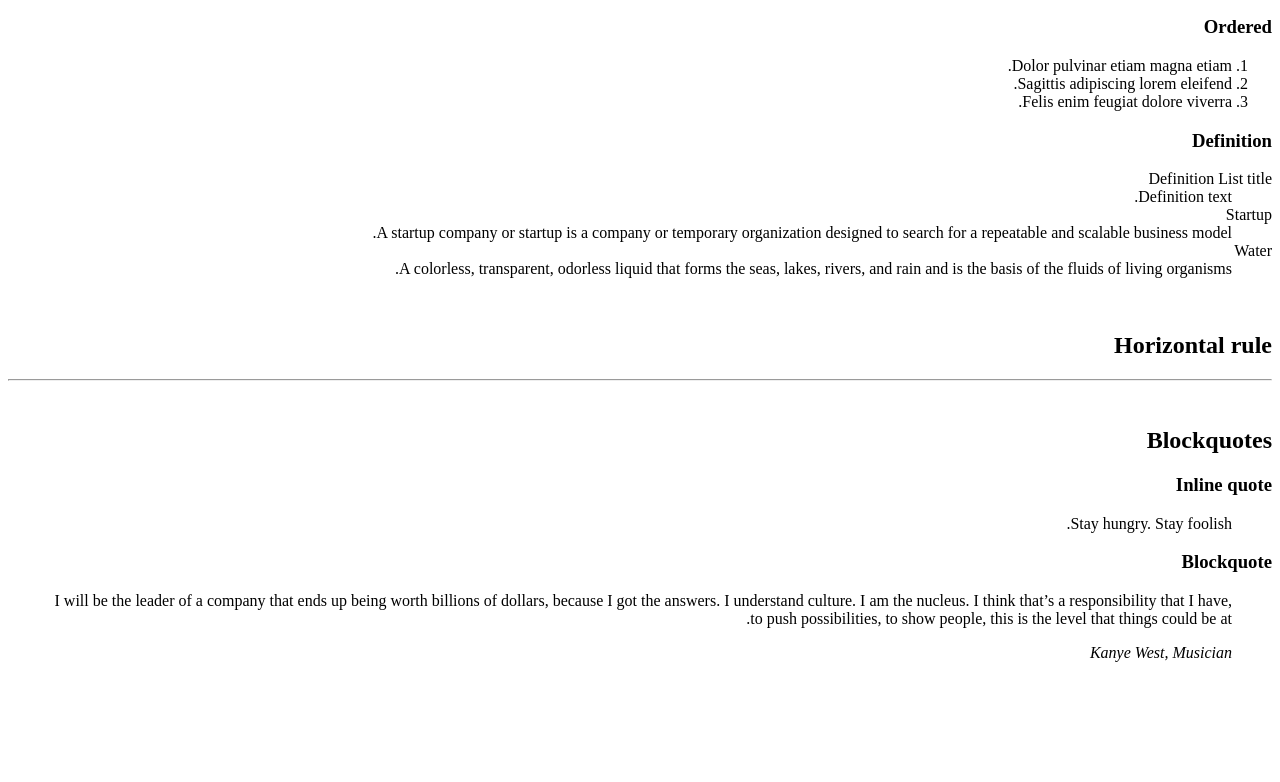
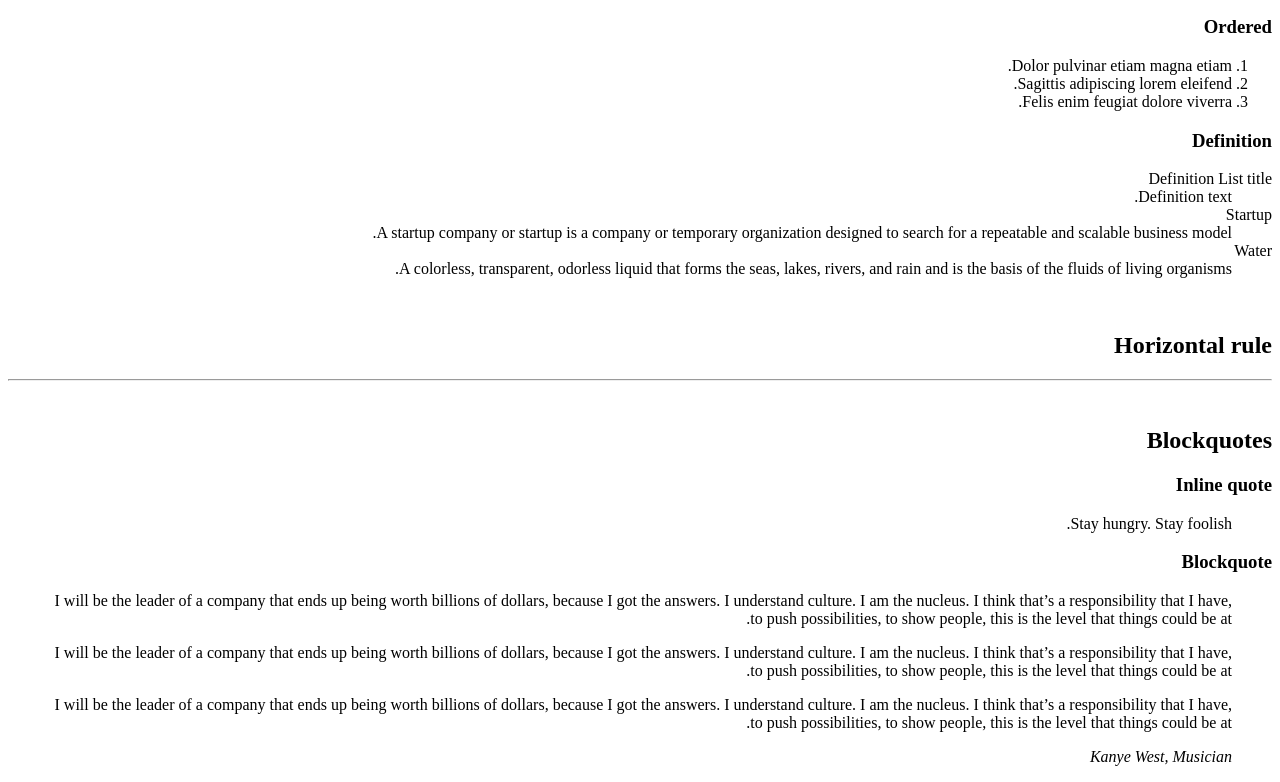
Before and after one commit to hugo-chilemme/holbertonschool-web_front_end, a plain HTML site: page html_advanced/30-styleguide.html in a window 1280 px wide. Shown: the part 650-1432 px from the top of the page. Before the commit the page ends 1328 px from the top, so only its background shows below. Drawn offline with Linux system fonts and the light colour scheme.

Commit message:
Task 30: blockquote

```diff
--- a/html_advanced/30-styleguide.html
+++ b/html_advanced/30-styleguide.html
@@ -96,6 +96,8 @@
                     <h3> Blockquote </h3>
                     <blockquote>
                         <p> I will be the leader of a company that ends up being worth billions of dollars, because I got the answers. I understand culture. I am the nucleus. I think that’s a responsibility that I have, to push possibilities, to show people, this is the level that things could be at. </p>
+                        <p> I will be the leader of a company that ends up being worth billions of dollars, because I got the answers. I understand culture. I am the nucleus. I think that’s a responsibility that I have, to push possibilities, to show people, this is the level that things could be at. </p>
+                        <p> I will be the leader of a company that ends up being worth billions of dollars, because I got the answers. I understand culture. I am the nucleus. I think that’s a responsibility that I have, to push possibilities, to show people, this is the level that things could be at. </p>
                         <cite> Kanye West, Musician </cite>
                     </blockquote>
                 </div>
```
